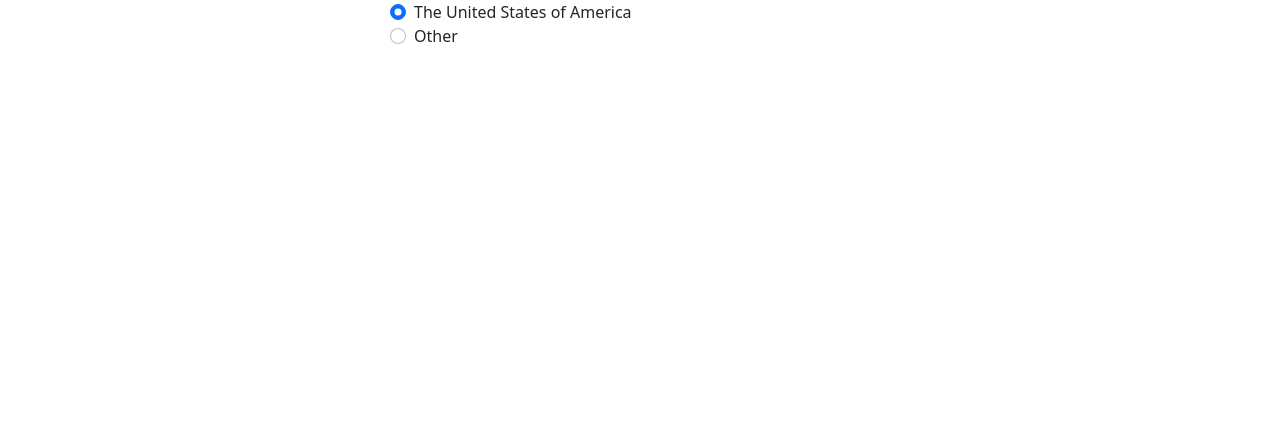
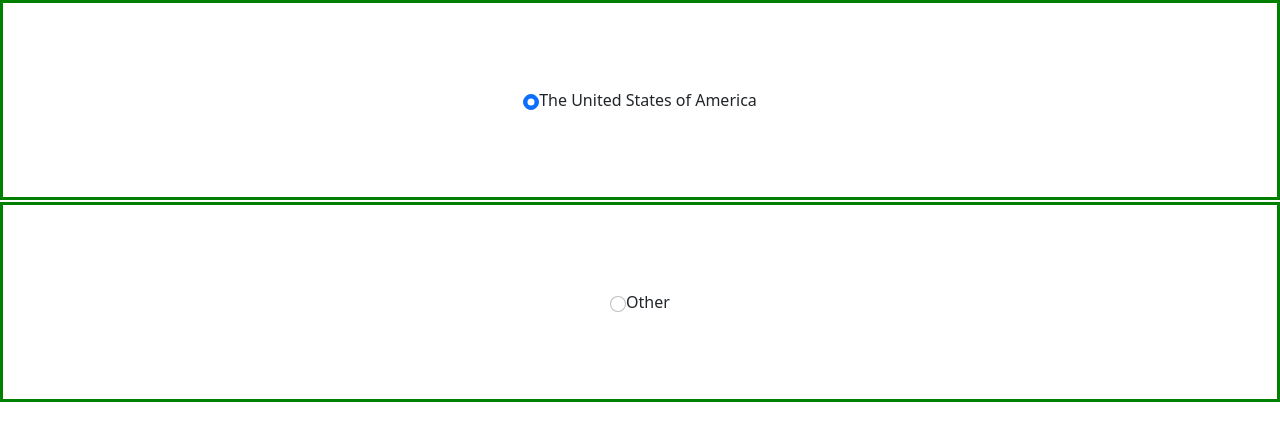
Before and after one commit to cmhaddox/numberofthepolice, a plain HTML site: page index.html in a window 1280 px wide. Drawn offline with nearby package versions, Linux system fonts and the light colour scheme.

Commit message:
Update index.html
attempted horiz + vert center

```diff
--- a/index.html
+++ b/index.html
@@ -12,8 +12,11 @@
 
     <style>
       .form-check {
-        max-width: 500px;
-        margin: auto;
+        display: flex;
+        justify-content: center;
+        align-items: center;
+        height: 200px;
+        border: 3px solid green;
       }
     </style>
   </head>
```
